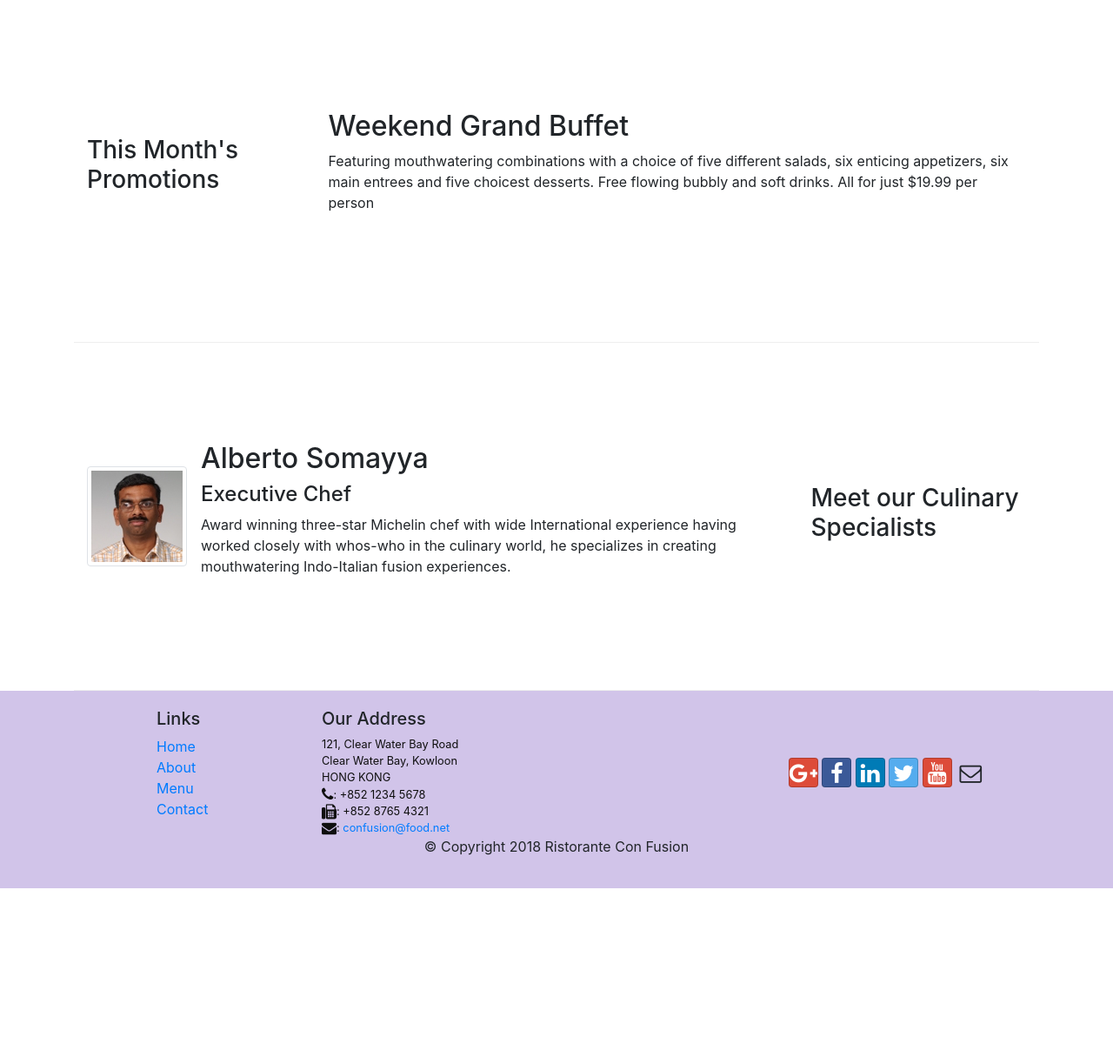
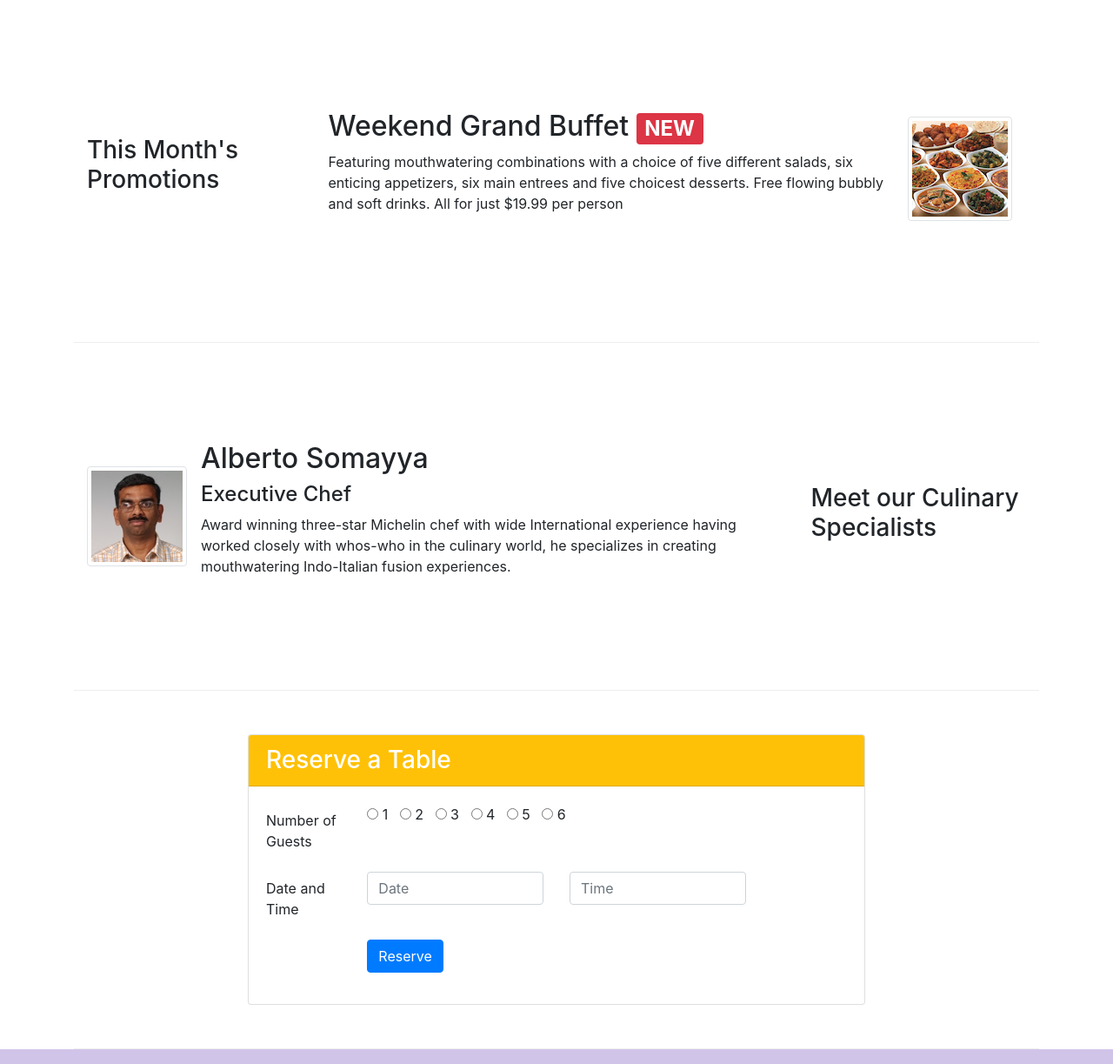
Before and after one commit to Raghuram510/git-boot, a website: page index.html in a window 1280 px wide. Shown: the part 740-1963 px from the top of the page at 87% size. Before the commit the page ends 1761 px from the top, so only its background shows below. Drawn offline with nearby package versions, Linux system fonts and the light colour scheme.

Commit message:
Assignment 2

```diff
--- a/index.html
+++ b/index.html
@@ -39,8 +39,11 @@
                     <h1>Ristorante con Fusion</h1>
                     <p>We take inspiration from the World's best cuisines, and create a unique fusion experience. Our lipsmacking creations will tickle your culinary senses!</p>
                 </div>
-                <div class="col-12 col-sm align-self-center">
+                <div class="col-12 col-sm-3 align-self-center">
                     <img src="img/logo.png" class="img-fluid">
+                </div>
+                <div class="col-12 col-sm-3 align-self-center">
+                    <a href="#reserveForm" type="button" class="btn btn-warning btn-sm btn-block p-2"><strong>Reserve Table</strong></a>
                 </div>
             </div>
         </div>
@@ -56,7 +59,7 @@
                     <img class="d-flex mr-3 img-thumbnail align-self-center"
                             src="img/uthappizza.png" alt="Uthappizza">
                     <div class="media-body">
-                        <h2 class="mt-0">Uthappizza</h2>
+                        <h2 class="mt-0">Uthappizza <span class="badge badge-danger">HOT</span> <span class="badge badge-pill badge-secondary">$4.99</span></h2>
                         <p class="d-none d-sm-block">A unique combination of Indian Uthappam (pancake) and
                             Italian pizza, topped with Cerignola olives, ripe vine
                             cherry tomatoes, Vidalia onion, Guntur chillies and
@@ -73,8 +76,13 @@
                 <h3>This Month's Promotions</h3>
             </div>
             <div class="col col-sm col-md">
-                <h2>Weekend Grand Buffet</h2>
-                <p>Featuring mouthwatering combinations with a choice of five different salads, six enticing appetizers, six main entrees and five choicest desserts. Free flowing bubbly and soft drinks. All for just $19.99 per person </p>
+                <div class="media">
+                    <div class="media-body">
+                        <h2 class="mt-0">Weekend Grand Buffet <span class="badge badge-danger">NEW</span></h2><p class="d-none d-sm-block">Featuring mouthwatering combinations with a choice of five different salads, six enticing appetizers, six main entrees and five choicest desserts. Free flowing bubbly and soft drinks. All for just $19.99 per person </p>
+                    </div>
+                    <img class="d-flex mr-3 img-thumbnail align-self-center"
+                            src="img/buffet.png" alt="Weekend Grand Buffet">
+                </div>
             </div>
         </div>
 
@@ -99,7 +107,44 @@
 
             </div>
         </div>
+        <div id="reserveForm">
+        <div class="row row-content">
+        <div class="col-12 offset-sm-2 col-sm-8 align-self-center">
+                <div class="card">
+                    <h3 class="card-header bg-warning text-white">Reserve a Table</h3>
+                    <div class="card-body">
+                        <div class="form-group row">
+                        <label for="emailid" class="col-md-2 col-form-label">Number of Guests</label>
+                        <div class="col">
+                                <label class="radio-inline"><input type="radio" name="optradio"> 1</label>&nbsp;&nbsp;
+                                <label class="radio-inline"><input type="radio" name="optradio"> 2</label>&nbsp;&nbsp;
+                                <label class="radio-inline"><input type="radio" name="optradio"> 3</label>&nbsp;&nbsp;
+                                <label class="radio-inline"><input type="radio" name="optradio"> 4</label>&nbsp;&nbsp;
+                                <label class="radio-inline"><input type="radio" name="optradio"> 5</label>&nbsp;&nbsp;
+                                <label class="radio-inline"><input type="radio" name="optradio"> 6</label>
+                        </div>
+                    </div>
+                        <div class="form-group row">
+                        <label for="telnum" class="col-12 col-md-2 col-form-label">Date and Time</label>
+                        <div class="col-4 col-md-4">
+                            <input type="dt" class="form-control" id="date" name="date" placeholder="Date">
+                        </div>
+                        <div class="col-4 col-md-4">
+                            <input type="dt" class="form-control" id="time" name="time" placeholder="Time">
+                        </div>
+                    </div>
+                    <div class="form-group row">
+                        <div class="offset-md-2 col-md-10">
+                            <button type="submit" class="btn btn-primary">Reserve</button>
+                        </div>
+                    </div>
+                    </div>
+                </div>
+            </div>
+        </div>
     </div>
+</div>
+
 
     <footer class="footer">
         <div class="container">
```
Also changed, not shown: css/styles.css (line endings or trailing spaces).
